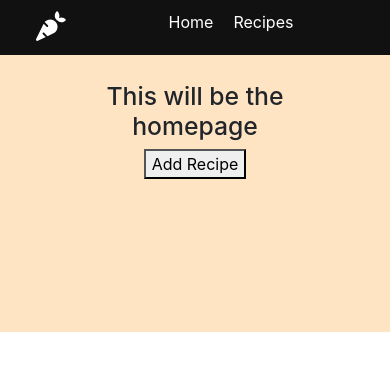
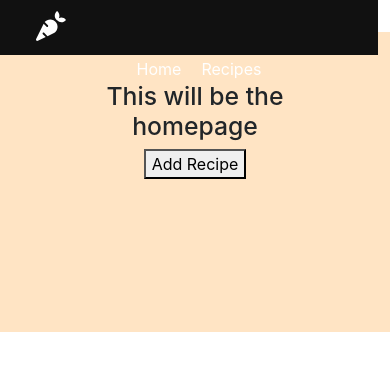
Before and after one commit to CodyBonsma/fam-recipes, a React (Create React App) app in the folder client/: page / in a window 390 px wide. Shown: the top 370 px of the page. Built offline with nearby package versions, Linux system fonts and the light colour scheme; the HTML template or start-up script is replaced by a standard one.

Commit message:
centered nav links

```diff
--- a/client/src/components/Navbar/Navbar.css
+++ b/client/src/components/Navbar/Navbar.css
@@ -22,3 +22,8 @@ li {
     display: inline-block;
     list-style-type: none;
 }
+
+.nav-links {
+display: flex;
+justify-content: center;
+}
--- a/client/src/components/Navbar/Navbar.jsx
+++ b/client/src/components/Navbar/Navbar.jsx
@@ -5,14 +5,21 @@ import "./Navbar.css";
 const Navbar = () => {
   return (
     <>
-      <div className="navBar fixed-top">
-        <button className="nav-logo">
-          <FaCarrot />
-        </button>
-        <ul>
-            <li onClick={() => (window.location.href="/")}>Home</li>
-            <li onClick={() => (window.loacation.href="/savedrecipes")}>Recipes</li>
-        </ul>
+      <div className="navBar fixed-top row">
+        <div className="col-sm-4">
+          <button className="nav-logo">
+            <FaCarrot />
+          </button>
+        </div>
+
+        <div className="nav-links col-sm-4">
+          <ul>
+            <li onClick={() => (window.location.href = "/")}>Home</li>
+            <li onClick={() => (window.location.href = "/savedrecipes")}>
+              Recipes
+            </li>
+          </ul>
+        </div>
       </div>
     </>
   );
```
